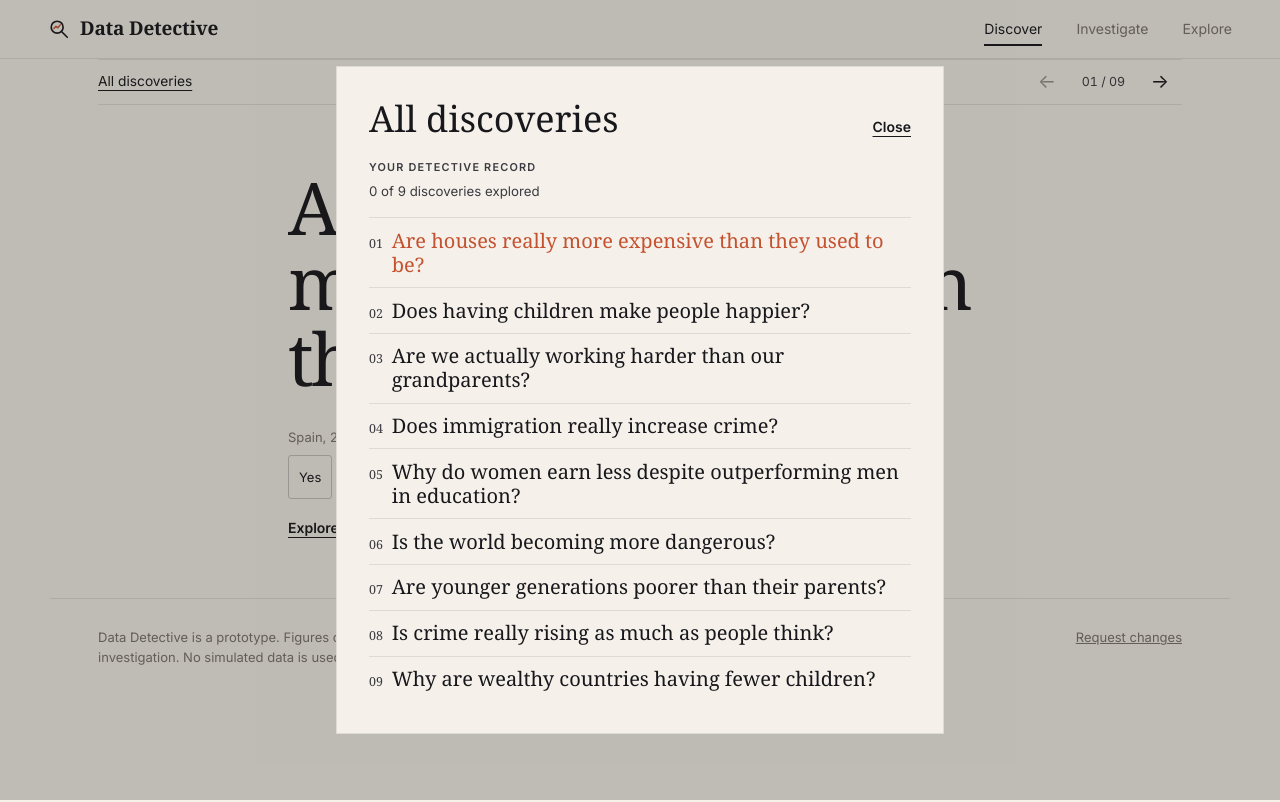
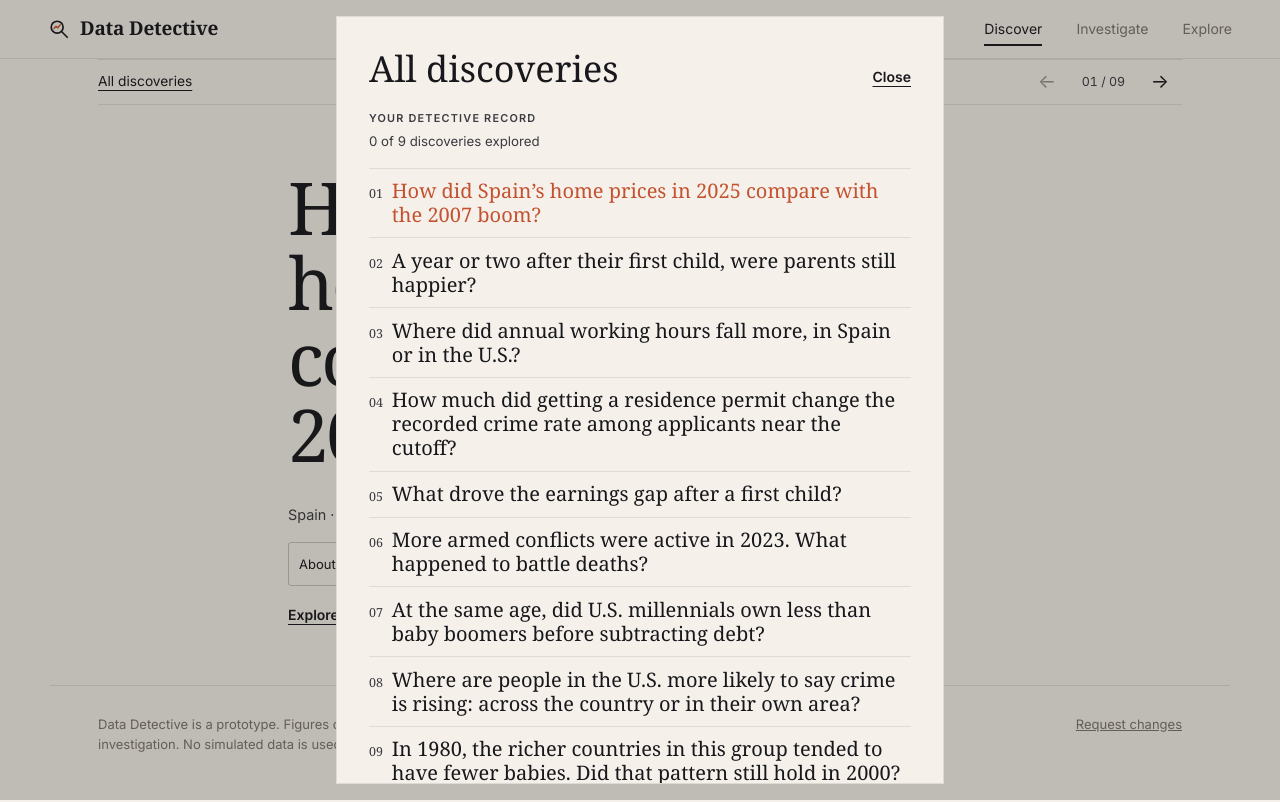
Before and after one commit to mishpedraza/data-detective, a React (Vite) app: page / in a window 1280 px wide. Both pictures are taken after a click on the button "All discoveries". Built offline with nearby package versions, Linux system fonts and the light colour scheme.

Commit message:
Publish the finalized nine-question Discover quiz

```diff
--- a/src/components/DiscoveryInteraction.tsx
+++ b/src/components/DiscoveryInteraction.tsx
@@ -28,9 +28,8 @@ export function DiscoveryInteraction({ interaction, evidenceLink, visit, onRevea
 
   if (!opened) return (
     <>
-      {interaction.kind === 'prediction' && !visit ? (
-        <fieldset className="discovery-prediction">
-          <legend>{interaction.label}</legend>
+      {!visit ? (
+        <fieldset className="discovery-prediction" aria-label="Choose your answer">
           <div className="discovery-options">
             {interaction.choices.map((choice) => (
               <button key={choice} type="button" onClick={() => { revealing.current = true; onReveal(choice, interaction.answer) }}>{interaction.choiceLabels?.[choice] ?? choice}</button>
@@ -38,7 +37,7 @@ export function DiscoveryInteraction({ interaction, evidenceLink, visit, onRevea
           </div>
         </fieldset>
       ) : (
-        <button ref={trigger} className="discovery-clue" type="button" onClick={() => { revealing.current = true; onReveal(pick) }}>{visit ? 'Show the evidence again' : interaction.label} <span aria-hidden="true">↓</span></button>
+        <button ref={trigger} className="discovery-clue" type="button" onClick={() => { revealing.current = true; onReveal(pick) }}>Show the evidence again <span aria-hidden="true">↓</span></button>
       )}
       {evidenceLink()}
     </>
--- a/src/data/discoverEdition.ts
+++ b/src/data/discoverEdition.ts
@@ -1,7 +1,7 @@
-import { discoveryEvidence, predictionOptions, predictions } from './discoveries'
+import { discoveryEvidence, predictions } from './discoveries'
 import { storyComparison } from '../lib/storyComparison'
 import { REVIEWED_ANSWERS } from './reviewedAnswers'
-import { cohortWealth, danishEarnings, fertilityRates, happinessEstimates, permitCrime, usCrime } from './studyEvidence'
+import { cohortWealth, happinessEstimates, permitCrime, usCrime } from './studyEvidence'
 import { workingHours } from './workingHours'
 
 type Reveal = {
@@ -15,8 +15,7 @@ type Reveal = {
 }
 
 export type Interaction =
-  | { kind: 'prediction'; label: string; choices: readonly string[]; choiceLabels?: Readonly<Record<string, string>>; answer: string; reveal: Reveal }
-  | { kind: 'contrast'; label: string; reveal: Reveal }
+  { label: string; choices: readonly string[]; choiceLabels?: Readonly<Record<string, string>>; answer: string; reveal: Reveal }
 
 interface Teaser {
   context?: string
@@ -31,6 +30,8 @@ const housingBars = housingVisual && storyComparison(housingVisual)?.rows.map(({
   label, value: `${display} · 2007 = 100`, amount: value,
 }))
 const hours = new Intl.NumberFormat('en-GB', { maximumFractionDigits: 0 })
+export const DISCOVERY_QUIZ_EDITION = 'finalized-nine-v1'
+
 const hourCountries = ['Spain', 'United States'] as const
 const hourChanges = hourCountries.map((country) => {
   const { earlier, later } = workingHours[country]
@@ -39,12 +40,12 @@ const hourChanges = hourCountries.map((country) => {
 const [spain, us] = hourChanges
 export const DISCOVER_TEASERS: Readonly<Partial<Record<string, Teaser>>> = {
   'housing-affordability': {
+    context: 'Spain · National home prices after inflation',
     years: { from: housing.comparison.from, to: housing.comparison.to },
     interaction: housingEvidence ? {
-      kind: 'prediction',
-      label: housing.comparisonLabel,
-      choices: predictionOptions(housing),
-      choiceLabels: { Higher: 'Yes', Lower: 'No' },
+      label: 'How did Spain’s home prices in 2025 compare with the 2007 boom?',
+      choices: ['Higher', 'About the same', 'Lower'],
+      choiceLabels: { Higher: `About ${Math.abs(housingEvidence.change) || 13}% higher`, Lower: `About ${Math.abs(housingEvidence.change) || 13}% lower` },
       answer: housingEvidence.answer,
       reveal: {
         lead: housingEvidence.answer === 'Lower' ? 'Actually, lower.'
@@ -57,9 +58,11 @@ export const DISCOVER_TEASERS: Readonly<Partial<Record<string, Teaser>>> = {
     } : undefined,
   },
   'children-and-happiness': {
+    context: 'Germany · Compared with their own happiness four to five years before the birth',
     interaction: {
-      kind: 'contrast',
-      label: 'Trace happiness around a first birth',
+      label: 'A year or two after their first child, were parents still happier?',
+      choices: ['Still noticeably happier', 'Back near their earlier level', 'Less happy than before'],
+      answer: 'Back near their earlier level',
       reveal: {
         finding: 'Happiness rose before the first birth, then returned close to its earlier level.',
         measure: 'Change in reported happiness on a 0–10 scale · German panel',
@@ -72,30 +75,32 @@ export const DISCOVER_TEASERS: Readonly<Partial<Record<string, Teaser>>> = {
     },
   },
   'working-hours': {
+    context: '1970–2023 · Annual hours worked per worker',
     interaction: {
-      kind: 'prediction',
-      label: 'Where was the drop in annual hours per worker larger, from 1970 to 2023?',
+      label: 'Where did annual working hours fall more, in Spain or in the U.S.?',
+      choiceLabels: { 'United States': 'The U.S.' },
       choices: [...hourCountries, 'About the same'],
       answer: Math.round(spain.drop) === Math.round(us.drop) ? 'About the same' : spain.drop > us.drop ? 'Spain' : 'United States',
       reveal: {
         finding: Math.round(spain.drop) === Math.round(us.drop)
           ? `Both countries saw a drop of about ${hours.format(spain.drop)} hours per worker a year.`
-          : `${spain.drop > us.drop ? 'Spain' : 'The United States'} saw the larger decline: ${hours.format(Math.max(spain.drop, us.drop))} fewer annual hours per worker, compared with ${hours.format(Math.min(spain.drop, us.drop))} in ${spain.drop > us.drop ? 'the United States' : 'Spain'}.`,
+          : `${spain.drop > us.drop ? 'Spain' : 'The U.S.'} saw the larger decline: ${hours.format(Math.max(spain.drop, us.drop))} fewer annual hours per worker, compared with ${hours.format(Math.min(spain.drop, us.drop))} in ${spain.drop > us.drop ? 'the U.S.' : 'Spain'}.`,
         comparison: hourChanges.map(({ country, earlier, later, drop }) => ({
-          label: country,
+          label: country === 'United States' ? 'U.S.' : country,
           value: `${hours.format(earlier)} → ${hours.format(later)} hours`,
           amount: Math.abs(drop),
         })),
-        note: 'The bars show the drop in hours per worker. They leave unpaid household work outside the comparison.',
+        note: 'Spain went from working slightly more hours per worker than the U.S. to working fewer. The comparison leaves out unpaid household work.',
         refs: ['pwt11'],
       },
     },
   },
   'immigration-crime': {
-    context: 'Residence permits and recorded crime in Italy',
+    context: 'Italy · Applicants who narrowly qualified versus those who narrowly missed out',
     interaction: {
-      kind: 'contrast',
-      label: 'Compare applicants at the cutoff',
+      label: 'How much did getting a residence permit change the recorded crime rate among applicants near the cutoff?',
+      choices: ['Little or none', 'The rate was about a quarter lower', 'The rate was about half as high'],
+      answer: 'The rate was about half as high',
       reveal: {
         finding: 'Getting a residence permit roughly halved the recorded crime rate among applicants near the cutoff.',
         measure: 'Estimated crime rates near Italy’s permit cutoff',
@@ -109,23 +114,24 @@ export const DISCOVER_TEASERS: Readonly<Partial<Record<string, Teaser>>> = {
     },
   },
   'education-and-pay': {
-    context: 'Earnings after a first birth in Denmark',
+    context: 'Denmark · Earnings ten years after a first birth',
     interaction: {
-      kind: 'contrast',
-      label: 'Compare earnings ten years later',
+      label: 'What drove the earnings gap after a first child?',
+      choices: ['Mostly fewer hours', 'Mostly lower hourly pay', 'Mostly fewer mothers in work', 'All three contributed roughly equally'],
+      answer: 'All three contributed roughly equally',
       reveal: {
-        finding: 'A decade after a first birth, Danish mothers faced a lasting earnings hit.',
-        measure: 'Estimated effect on gross earnings after ten years · Denmark, 1980–2013 data',
-        comparison: danishEarnings.map(({ label, value, display }) => ({ label, value: display, amount: -value })),
-        note: 'Employment, hours and wage rates all contributed. This helps explain why qualifications alone cannot account for the earnings gap.',
+        finding: 'All three contributed roughly equally.',
+        note: 'Mothers were less likely to be working, worked fewer hours when employed, and earned less per hour. Each factor accounted for roughly a third of the long-run earnings effect in the Danish study.',
         refs: ['kleven2019'],
       },
     },
   },
   'global-danger': {
+    context: 'Worldwide · State-based conflicts, 2022 to 2023',
     interaction: {
-      kind: 'contrast',
-      label: 'Compare conflicts and battle deaths',
+      label: 'More armed conflicts were active in 2023. What happened to battle deaths?',
+      choices: ['They rose too', 'They stayed about the same', 'They fell by more than half'],
+      answer: 'They fell by more than half',
       reveal: {
         finding: 'There were more armed conflicts in 2023, and battle deaths more than halved.',
         measure: 'Global state-based conflicts · change from 2022 to 2023',
@@ -139,48 +145,53 @@ export const DISCOVER_TEASERS: Readonly<Partial<Record<string, Teaser>>> = {
     },
   },
   'generational-wealth': {
+    context: 'U.S. households headed by adults aged 25–34 · Average assets after inflation',
     interaction: {
-      kind: 'contrast',
-      label: 'Compare wealth at ages 25–34',
+      label: 'At the same age, did U.S. millennials own less than baby boomers before subtracting debt?',
+      choices: ['Substantially less', 'About as much', 'Substantially more'],
+      answer: 'About as much',
       reveal: {
-        finding: 'Millennials had the lowest average net worth of the three US cohorts at ages 25–34.',
-        measure: 'Mean household net worth · US · in 2016 dollars',
-        comparison: cohortWealth.map(({ label, net }) => ({ label, value: `$${hours.format(Math.round(net) * 1000)}`, amount: net })),
-        note: 'Millennials owned about as much as boomers at that age, but owed more. The comparison ends in 2016.',
+        finding: 'They owned about as much, but millennials owed more.',
+        measure: 'Average assets before subtracting debt · 2016 dollars',
+        comparison: [cohortWealth[0], cohortWealth[2]].map(({ label, net, debt }) => ({
+          label, value: `$${hours.format(Math.round(net + debt) * 1000)}`, amount: net + debt,
+        })),
+        note: 'Average net worth was about $92,000 for millennials and $114,000 for boomers at the same age. This historical comparison ends in 2016.',
         refs: ['kurz2018'],
       },
     },
   },
   'crime-perceptions': {
+    context: 'Gallup · Perceptions of crime over the previous year',
     interaction: {
-      kind: 'prediction',
-      label: 'How did the US police-recorded violent crime rate change from 1993 to 2022?',
-      choices: ['It rose', 'It fell', 'It barely changed'],
-      choiceLabels: { 'It rose': 'Went up', 'It fell': 'Went down', 'It barely changed': 'About the same' },
-      answer: 'It fell',
+      label: 'Where are people in the U.S. more likely to say crime is rising: across the country or in their own area?',
+      choices: ['Across the country', 'In their own area', 'About equally likely'],
+      answer: 'Across the country',
       reveal: {
-        finding: 'Recorded violent crime fell 49%, even as Americans frequently said crime was rising.',
-        facts: [
-          { label: 'The record · 1993–2022', value: `${usCrime.decline}% lower recorded violent crime rate` },
-          { label: 'The perception · Gallup polls since 1993', value: `In ${usCrime.pollsAboveThreshold} of ${usCrime.polls} polls, at least ${usCrime.publicThreshold}% said crime had risen from the year before` },
+        finding: 'People more often say crime is rising nationally than in their own area.',
+        measure: 'Share who said crime had risen · Gallup, October 2023',
+        comparison: [
+          { label: 'Across the country', value: '77%', amount: 77 },
+          { label: 'In their own area', value: '55%', amount: 55 },
         ],
-        note: 'The annual opinion polls and the long-run crime series tell different stories. The long-run decline doesn’t tell us whether any single year felt safer locally.',
-        refs: ['pewCrime2024', 'gallupCrime'],
+        note: `Over a different time frame, the recorded U.S. violent crime rate fell ${usCrime.decline}% from 1993 to 2022, even though crime rose in some years.`,
+        refs: ['pewCrime2024', 'gallupCrime2023'],
       },
     },
   },
   'wealth-and-fertility': {
-    context: 'France and Germany, 2000 · Similar GDP per person',
+    context: '13 OECD countries · GDP per person and births per woman',
     interaction: {
-      kind: 'prediction',
-      label: 'Which country had the higher fertility rate?',
-      choices: ['France', 'Germany'],
-      answer: 'France',
+      label: 'In 1980, the richer countries in this group tended to have fewer babies. Did that pattern still hold in 2000?',
+      choices: ['The pattern held', 'The pattern disappeared', 'The pattern flipped'],
+      answer: 'The pattern flipped',
       reveal: {
-        finding: 'France had the higher fertility rate in 2000.',
-        measure: 'Total fertility rate · births per woman · approximate',
-        comparison: fertilityRates.map(({ label, value }) => ({ label, value: value.toFixed(1), amount: value })),
-        note: 'Similar incomes can coexist with different fertility rates. Researchers point to childcare, work flexibility and how parents share care. Housing costs and family preferences may matter too.',
+        finding: 'By 2000, richer countries in this sample tended to have slightly higher fertility.',
+        facts: [
+          { label: '1980', value: 'Higher income went with lower fertility ↘' },
+          { label: '2000', value: 'Higher income went with slightly higher fertility ↗' },
+        ],
+        note: 'That reversal is one reason researchers look beyond income to factors like childcare and how easily parents can combine work and family.',
         refs: ['doepke2022'],
       },
     },
--- a/src/data/discoveries.ts
+++ b/src/data/discoveries.ts
@@ -61,6 +61,7 @@ export function discoveryEvidence(discovery: Discovery) {
     const showChange = (value: number) => value === 0 ? 'was unchanged' : `${value > 0 ? 'rose' : 'fell'} ${Math.abs(value)}%`
     return {
       result: `After inflation, typical hourly pay ${showChange(change)}, while GDP per person ${showChange(benchmark)}.`,
+      change,
       answer: answerFor(change - benchmark, options),
       source,
       publisher,
@@ -69,5 +70,5 @@ export function discoveryEvidence(discovery: Discovery) {
 
   const difference = change === 0 ? 'about the same as' : `${Math.abs(change)}% ${change < 0 ? 'below' : 'above'}`
   const result = `After inflation, ${comparison.subject} in ${to} were ${difference} the ${from} level.`
-  return { result, answer: answerFor(change, options), source, publisher }
+  return { result, change, answer: answerFor(change, options), source, publisher }
 }
--- a/src/data/references.ts
+++ b/src/data/references.ts
@@ -13,6 +13,7 @@ export const REFERENCES: Record<string, Reference> = {
   whoChildMortality: { id: 'whoChildMortality', authors: 'World Health Organization', year: 2026, title: 'Child mortality (under 5 years)', outlet: 'WHO fact sheet, 1 May 2026', url: 'https://www.who.int/news-room/fact-sheets/detail/children-reducing-mortality' },
   kurz2018: { id: 'kurz2018', authors: 'Christopher Kurz, Geng Li & Daniel J. Vine', year: 2018, title: 'Are Millennials Different?', outlet: 'Federal Reserve Finance and Economics Discussion Series 2018-080', url: doi('10.17016/feds.2018.080') },
   pewCrime2024: { id: 'pewCrime2024', authors: 'Pew Research Center', year: 2024, title: 'What the data says about crime in the U.S.', outlet: 'Analysis of FBI, BJS and Gallup data', url: 'https://www.pewresearch.org/short-reads/2024/04/24/what-the-data-says-about-crime-in-the-us/' },
+  gallupCrime2023: { id: 'gallupCrime2023', authors: 'Gallup', year: 2023, title: 'Americans See U.S. Crime Problem as Serious', outlet: 'Gallup, October 2023 crime survey', url: 'https://news.gallup.com/poll/544442/americans-crime-problem-serious.aspx' },
   gallupCrime: { id: 'gallupCrime', authors: 'Gallup', year: 2025, title: 'Crime', outlet: 'Gallup historical trends, More Crime US and Crime Your Area tables', url: 'https://news.gallup.com/poll/1603/crime.aspx' },
   doepke2022: { id: 'doepke2022', authors: 'Matthias Doepke, Anne Hannusch, Fabian Kindermann & Michèle Tertilt', year: 2022, title: 'The Economics of Fertility: A New Era', outlet: 'NBER Working Paper 29948', url: 'https://www.nber.org/papers/w29948' },
   ousey2018: { id: 'ousey2018', authors: 'Ousey, G. & Kubrin, C.', year: 2018, title: 'Immigration and Crime: Assessing a Contentious Issue', outlet: 'Annual Review of Criminology 1: 63–84', url: doi('10.1146/annurev-criminol-032317-092026') },
--- a/src/lib/discoveryProgress.ts
+++ b/src/lib/discoveryProgress.ts
@@ -1,4 +1,4 @@
-export type DiscoveryVisit = { pick: string; correct?: boolean; closed?: boolean }
+export type DiscoveryVisit = { pick: string; edition?: string; correct?: boolean; closed?: boolean }
 export type DiscoveryProgress = Partial<Record<string, DiscoveryVisit>>
 
 export const DISCOVERY_PROGRESS_KEY = 'data-detective.discovery-progress.v1'
@@ -9,6 +9,7 @@ export function readDiscoveryProgress(): DiscoveryProgress {
     if (!saved || typeof saved !== 'object') return {}
     return Object.fromEntries(Object.entries(saved).filter(([, visit]) =>
       visit && typeof visit.pick === 'string' &&
+      (visit.edition === undefined || typeof visit.edition === 'string') &&
       (visit.correct === undefined || typeof visit.correct === 'boolean') &&
       (visit.closed === undefined || typeof visit.closed === 'boolean'),
     ))
@@ -17,10 +18,11 @@ export function readDiscoveryProgress(): DiscoveryProgress {
   }
 }
 
-export function revealDiscovery(progress: DiscoveryProgress, id: string, pick: string, answer?: string): DiscoveryProgress {
-  const first = Object.hasOwn(progress, id) ? progress[id] : undefined
+export function revealDiscovery(progress: DiscoveryProgress, id: string, pick: string, answer?: string, edition?: string): DiscoveryProgress {
+  const prior = progress[id]
+  const first = prior?.edition === edition ? prior : undefined
   return {
     ...progress,
-    [id]: first ? { ...first, closed: false } : { pick, correct: answer === undefined ? undefined : pick === answer },
+    [id]: first ? { ...first, closed: false } : { pick, edition, correct: answer === undefined ? undefined : pick === answer },
   }
 }
--- a/src/pages/Discover.tsx
+++ b/src/pages/Discover.tsx
@@ -1,5 +1,5 @@
 import { useCallback, useEffect, useRef, useState, type PointerEvent } from 'react'
-import { DISCOVER_TEASERS } from '../data/discoverEdition'
+import { DISCOVER_TEASERS, DISCOVERY_QUIZ_EDITION } from '../data/discoverEdition'
 import { DiscoveryInteraction } from '../components/DiscoveryInteraction'
 import { EDITORIAL_QUESTIONS } from '../data/editorial'
 import { DISCOVERY_PROGRESS_KEY, readDiscoveryProgress, revealDiscovery } from '../lib/discoveryProgress'
@@ -19,11 +19,11 @@ export function Discover({ navigate, selected }: { navigate: (href: string) => v
   const entry = EDITORIAL_QUESTIONS[index]
   const next = EDITORIAL_QUESTIONS[index + 1]
   const teaser = DISCOVER_TEASERS[entry.id]
-  const visit = progress[entry.id]
+  const visit = progress[entry.id]?.edition === DISCOVERY_QUIZ_EDITION ? progress[entry.id] : undefined
   const explored = EDITORIAL_QUESTIONS.filter(({ id }) => Object.hasOwn(progress, id)).length
   const predictions = EDITORIAL_QUESTIONS.flatMap(({ id }) => {
     const result = progress[id]?.correct
-    return DISCOVER_TEASERS[id]?.interaction?.kind === 'prediction' && typeof result === 'boolean' ? [result] : []
+    return progress[id]?.edition === DISCOVERY_QUIZ_EDITION && typeof result === 'boolean' ? [result] : []
   })
   const correct = predictions.filter(Boolean).length
   const completed = explored === total
@@ -106,12 +106,12 @@ export function Discover({ navigate, selected }: { navigate: (href: string) => v
 
       <article className="discovery-reading" key={entry.id} onPointerDown={startSwipe} onPointerUp={finishSwipe}
         onPointerCancel={() => { touch.current = null }}>
-        <h1 ref={headline} tabIndex={-1}>{entry.question}</h1>
+        <h1 ref={headline} tabIndex={-1}>{teaser?.interaction?.label ?? entry.question}</h1>
         <div className="discovery-card-evidence">
           {teaser?.context && <p className="discovery-context">{teaser.context}</p>}
           {teaser?.interaction
             ? <DiscoveryInteraction interaction={teaser.interaction} evidenceLink={evidenceLink} visit={visit}
-                onReveal={(pick, answer) => setProgress((current) => revealDiscovery(current, entry.id, pick, answer))}
+                onReveal={(pick, answer) => setProgress((current) => revealDiscovery(current, entry.id, pick, answer, DISCOVERY_QUIZ_EDITION))}
                 onClose={() => setProgress((current) => ({ ...current, [entry.id]: { ...visit!, closed: true } }))} />
             : evidenceLink()}
         </div>
@@ -119,7 +119,7 @@ export function Discover({ navigate, selected }: { navigate: (href: string) => v
         {visit && !visit.closed && next && (
           <button className="discovery-next-preview" type="button" onClick={() => goTo(index + 1)}>
             <span className="discovery-kicker">Up next</span>
-            <span className="discovery-preview-title">{next.question}</span>
+            <span className="discovery-preview-title">{DISCOVER_TEASERS[next.id]?.interaction?.label ?? next.question}</span>
             <span className="discovery-preview-link">Discover <span aria-hidden="true">→</span></span>
           </button>
         )}
@@ -148,7 +148,7 @@ export function Discover({ navigate, selected }: { navigate: (href: string) => v
             <li key={id}><button type="button" aria-current={index === position ? 'step' : undefined}
               onClick={() => { dialog.current?.close(); goTo(position) }}>
               <span className="discovery-position" aria-hidden="true">{number(position + 1)}</span>
-              <span>{question}</span>
+              <span>{DISCOVER_TEASERS[id]?.interaction?.label ?? question}</span>
               {Object.hasOwn(progress, id) && <span className="discovery-explored">Explored</span>}
             </button></li>
           ))}
```
Also changed, not shown: src/pages/Investigate.tsx (+6 -1 lines), 2 other files (tests, documents, lock files or other folders).
